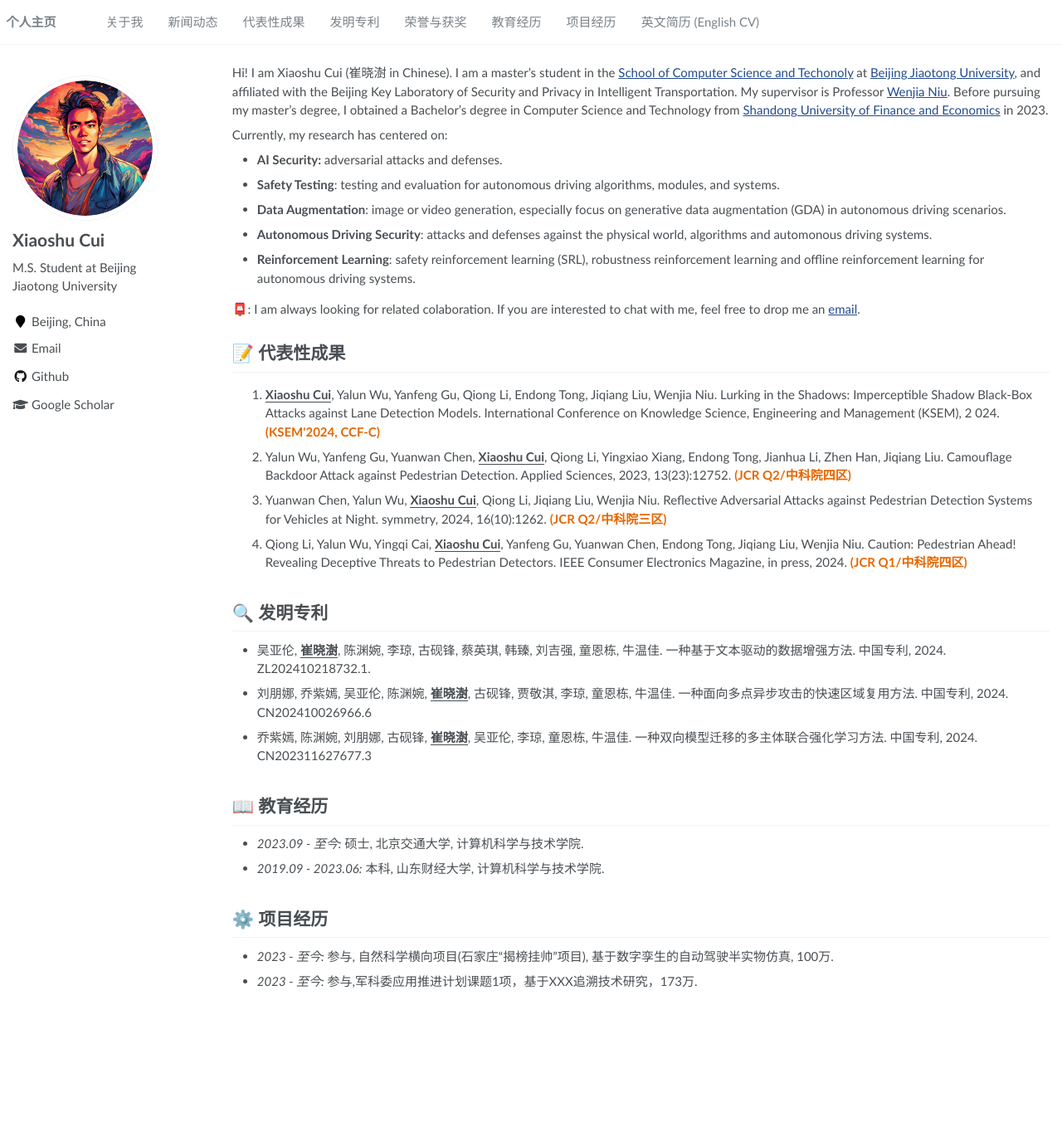
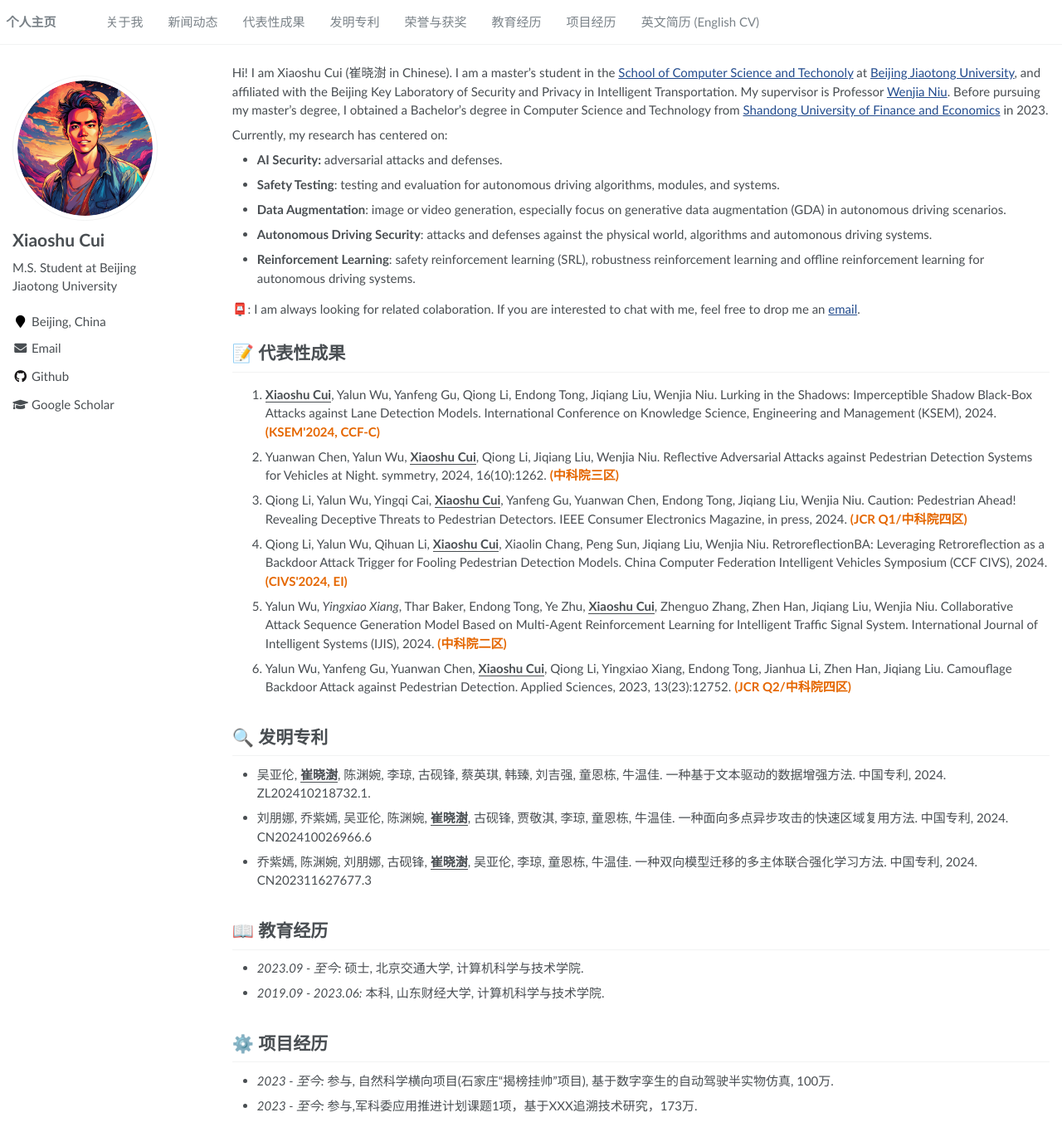
Before and after one commit to xiaoshu1221/xiaoshu1221.github.io, a Jekyll site: the page built from _pages/about.md, in a window 1280 px wide and 1358 px high. Shown: the whole window at 83% size. Built offline with Jekyll 4.4.1, drawn with Linux system fonts in a browser that asks for light colours.

Commit message:
about.md

```diff
--- a/_pages/about.md
+++ b/_pages/about.md
@@ -38,10 +38,12 @@ Currently, my research has centered on:
 
 # 📝 代表性成果
 
-1. **<u>Xiaoshu Cui</u>**, Yalun Wu, Yanfeng Gu, Qiong Li, Endong Tong, Jiqiang Liu, Wenjia Niu. Lurking in the Shadows: Imperceptible Shadow Black-Box Attacks against Lane Detection Models. International Conference on Knowledge Science, Engineering and Management (KSEM), 2 024. <font color="#E56701"><b>(KSEM'2024, CCF-C)</b></font>
-2. Yalun Wu, Yanfeng Gu, Yuanwan Chen, **<u>Xiaoshu Cui</u>**, Qiong Li, Yingxiao Xiang, Endong Tong, Jianhua Li, Zhen Han, Jiqiang Liu. Camouflage Backdoor Attack against Pedestrian Detection. Applied Sciences, 2023, 13(23):12752. <font color="#E56701"><b>(JCR Q2/中科院四区)</b></font>
-3. Yuanwan Chen, Yalun Wu, **<u>Xiaoshu Cui</u>**, Qiong Li, Jiqiang Liu, Wenjia Niu. Reflective Adversarial Attacks against Pedestrian Detection Systems for Vehicles at Night. symmetry, 2024, 16(10):1262.  <font color="#E56701"><b>(JCR Q2/中科院三区)</b></font>
-4. Qiong Li, Yalun Wu, Yingqi Cai, **<u>Xiaoshu Cui</u>**, Yanfeng Gu, Yuanwan Chen, Endong Tong, Jiqiang Liu, Wenjia Niu. Caution: Pedestrian Ahead! Revealing Deceptive Threats to Pedestrian Detectors.  IEEE Consumer Electronics Magazine, in press, 2024. <font color="#E56701"><b>(JCR Q1/中科院四区)</b></font>
+1. **<u>Xiaoshu Cui</u>**, Yalun Wu, Yanfeng Gu, Qiong Li, Endong Tong, Jiqiang Liu, Wenjia Niu. Lurking in the Shadows: Imperceptible Shadow Black-Box Attacks against Lane Detection Models. International Conference on Knowledge Science, Engineering and Management (KSEM), 2024. <font color="#E56701"><b>(KSEM'2024, CCF-C)</b></font>
+2. Yuanwan Chen, Yalun Wu, **<u>Xiaoshu Cui</u>**, Qiong Li, Jiqiang Liu, Wenjia Niu. Reflective Adversarial Attacks against Pedestrian Detection Systems for Vehicles at Night. symmetry, 2024, 16(10):1262.  <font color="#E56701"><b>(中科院三区)</b></font>
+3. Qiong Li, Yalun Wu, Yingqi Cai, **<u>Xiaoshu Cui</u>**, Yanfeng Gu, Yuanwan Chen, Endong Tong, Jiqiang Liu, Wenjia Niu. Caution: Pedestrian Ahead! Revealing Deceptive Threats to Pedestrian Detectors.  IEEE Consumer Electronics Magazine, in press, 2024. <font color="#E56701"><b>(JCR Q1/中科院四区)</b></font>
+4. Qiong Li, Yalun Wu, Qihuan Li, **<u>Xiaoshu Cui</u>**, Xiaolin Chang, Peng Sun, Jiqiang Liu, Wenjia Niu. RetroreﬂectionBA: Leveraging Retroreﬂection as a Backdoor Attack Trigger for Fooling Pedestrian Detection Models. China Computer Federation Intelligent Vehicles Symposium (CCF CIVS), 2024. <font color="#E56701"><b>(CIVS'2024, EI)</b></font>
+5. Yalun Wu*, Yingxiao Xiang*, Thar Baker, Endong Tong, Ye Zhu, **<u>Xiaoshu Cui</u>**, Zhenguo Zhang, Zhen Han, Jiqiang Liu, Wenjia Niu. Collaborative Attack Sequence Generation Model Based on Multi-Agent Reinforcement Learning for Intelligent Traffic Signal System. International Journal of Intelligent Systems (IJIS), 2024. <font color="#E56701"><b>(中科院二区)</b></font>
+6. Yalun Wu, Yanfeng Gu, Yuanwan Chen, **<u>Xiaoshu Cui</u>**, Qiong Li, Yingxiao Xiang, Endong Tong, Jianhua Li, Zhen Han, Jiqiang Liu. Camouflage Backdoor Attack against Pedestrian Detection. Applied Sciences, 2023, 13(23):12752. <font color="#E56701"><b>(JCR Q2/中科院四区)</b></font>
 
 
 <span class='anchor' id='Patents'></span>
```
